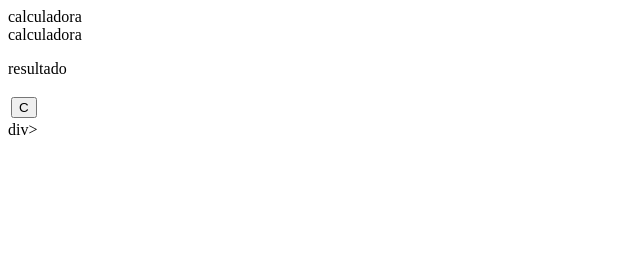
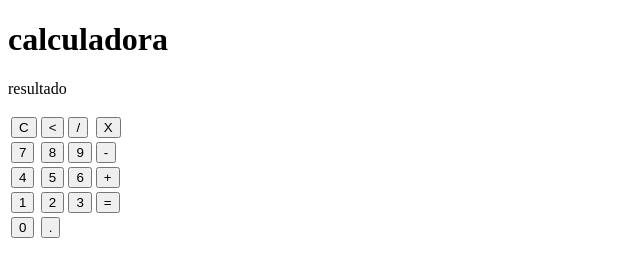
Before and after one commit to kauanybueno/kauculadora, a plain HTML site: page index.html in a window 1280 px wide. Shown: the whole page, without its empty margins (0-640 px from the left). Drawn offline with Linux system fonts and the light colour scheme.

Commit message:
Add files via upload

```diff
--- a/index.html
+++ b/index.html
@@ -2,19 +2,44 @@
 <html lang="en">
     <head>
         <meta charset="UTF-8">
-        <meta name="viewport" content="width=device-width, initial-scale=1.0"
+        <meta name="viewport" content="width=device-width, initial-scale=1.0">
         <title>calculadora</title>
-        <link rel="stylesheet" href="styles.css"
+        <link rel="stylesheet" href="styles.css">
     </head>
     <body>
-        <div class="calculadora"
+        <div class="calculadora">
         <h1>calculadora</h1>
         <p id="resultado">resultado</p>
         <table>
             <tr>
-                <td> <button class="botão">C</button></td>
+                <td> <button class="botao">C</button></td>
+                <td> <button class="botao"><</button></td>
+                <td> <button class="botao">/</button></td>
+                <td> <button class="botao">X</button></td>
+            </tr>
+            <tr>
+                <td> <button class="botao">7</button></td>
+                <td> <button class="botao">8</button></td>
+                <td> <button class="botao">9</button></td>
+                <td> <button class="botao">-</button></td>
+            </tr>
+            <tr>
+                <td> <button class="botao">4</button></td>
+                <td> <button class="botao">5</button></td>
+                <td> <button class="botao">6</button></td>
+                <td> <button class="botao">+</button></td>
+            </tr>
+            <tr>
+                <td> <button class="botao">1</button></td>
+                <td> <button class="botao">2</button></td>
+                <td> <button class="botao">3</button></td>
+                <td> <button class="botao">=</button></td>
+            </tr>
+            <tr>
+                <td> <button class="botao">0</button></td>
+                <td> <button class="botao">.</button></td>
             </tr>
         </table>
-        </body>div>
+        </body>
     </body>
 </html>
```
